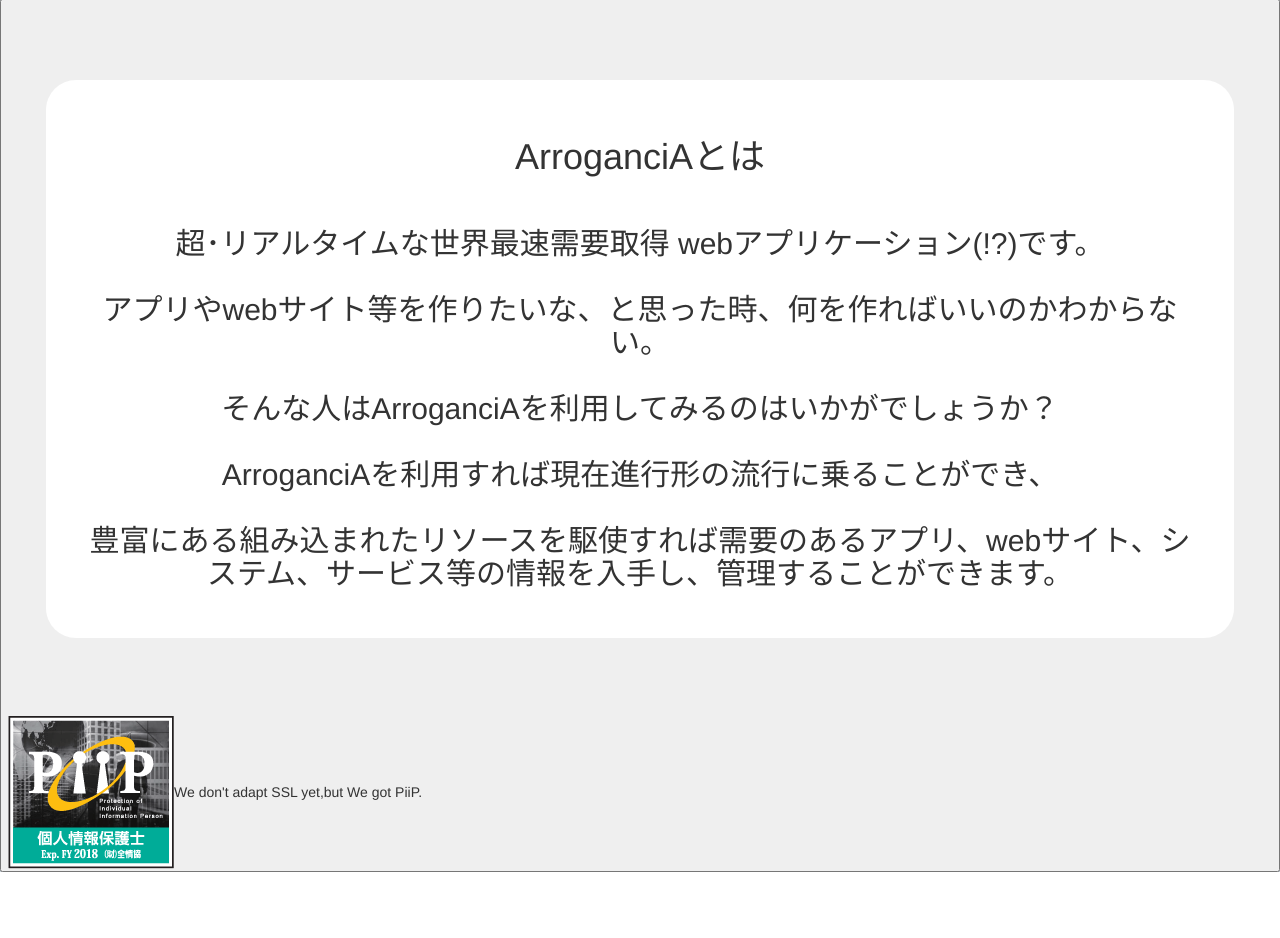
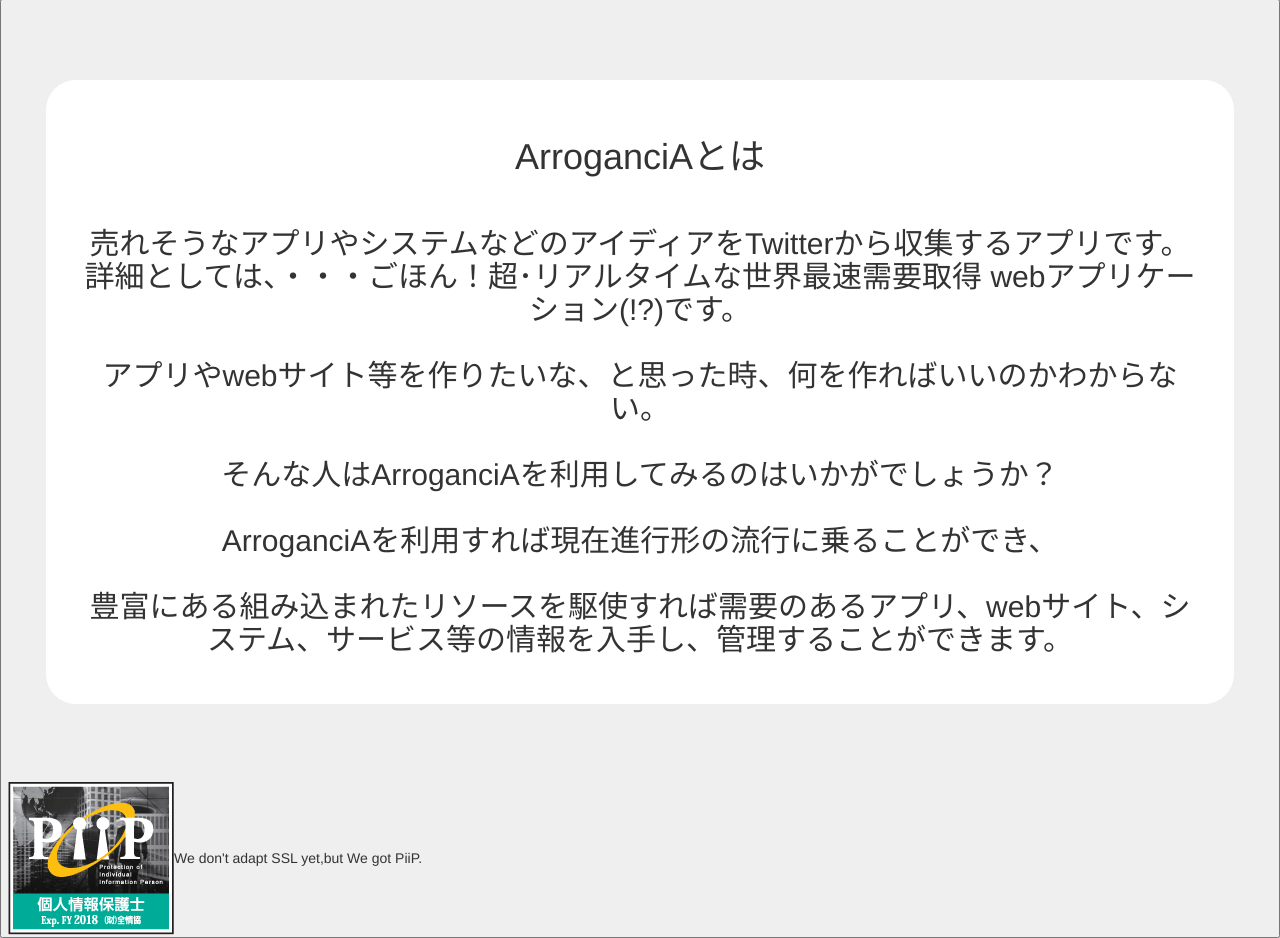
Before and after one commit to enoatu/ArroganciA, a PHP site: page /kaiin/index.php in a window 1280 px wide. Shown: the part 403-1341 px from the top of the page. Before the commit the page ends 1275 px from the top, so only its background shows below. Run offline with PHP 8.4, Linux system fonts and the light colour scheme.

Commit message:
紹介文変えた

```diff
--- a/kaiin/index.php
+++ b/kaiin/index.php
@@ -73,7 +73,7 @@ if(isset($_POST['login'])) {
 </form>
 
     <br><br><div style="background-color: #fff; padding:3%;margin:3%;border-radius: 30px"><h1 align="center">ArroganciAとは</h1><br><h2>
-            超･リアルタイムな世界最速需要取得 webアプリケーション(!?)です。<br><br>アプリやwebサイト等を作りたいな、と思った時、何を作ればいいのかわからない。<br><br>
+                売れそうなアプリやシステムなどのアイディアをTwitterから収集するアプリです。詳細としては、・・・ごほん！超･リアルタイムな世界最速需要取得 webアプリケーション(!?)です。<br><br>アプリやwebサイト等を作りたいな、と思った時、何を作ればいいのかわからない。<br><br>
             そんな人はArroganciAを利用してみるのはいかがでしょうか？<br><br>ArroganciAを利用すれば現在進行形の流行に乗ることができ、<br><br>豊富にある組み込まれたリソースを駆使すれば需要のあるアプリ、webサイト、システム、サービス等の情報を入手し、管理することができます。
             </h2></div><br> <br>
         <table>
```
Also changed, not shown: README.txt.
